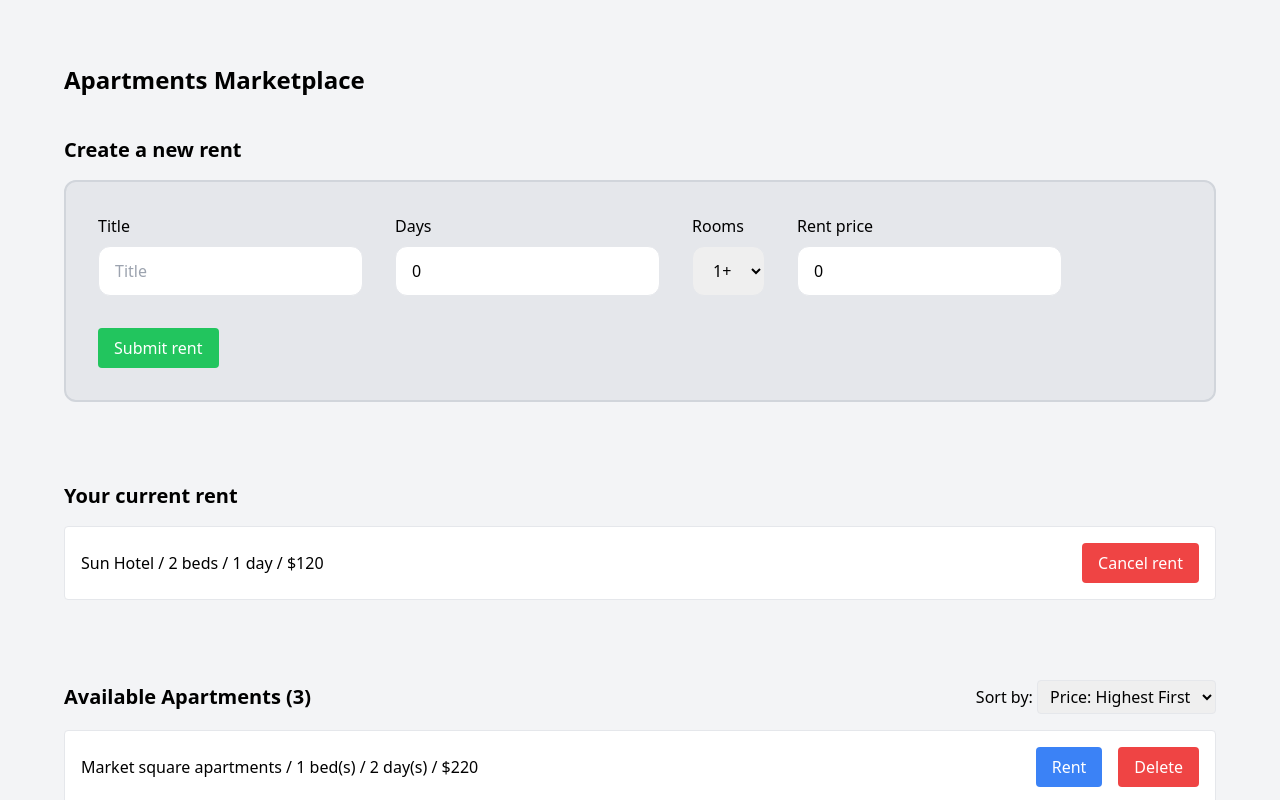
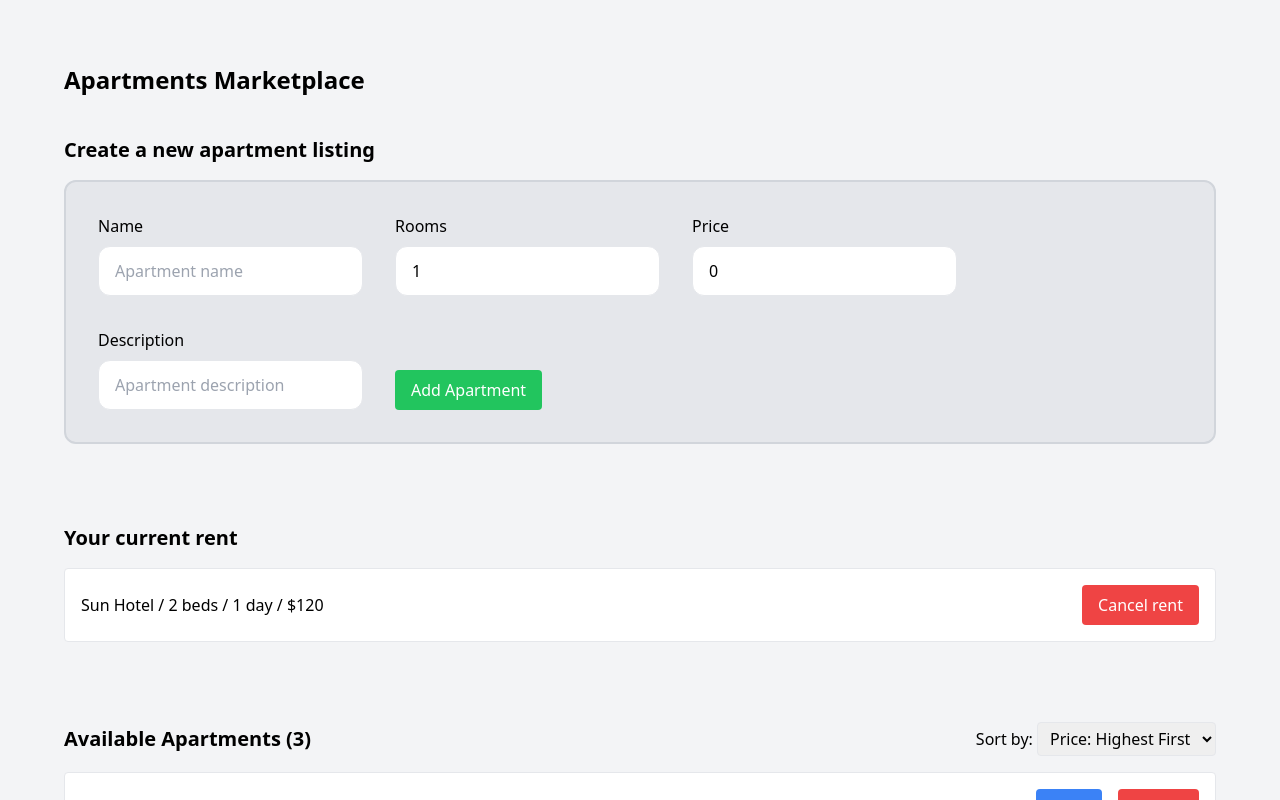
Before and after one commit to Millrocious/ApartmentMarketplace-frontend, a React (Vite) app: page / in a window 1280 px wide. Shown: the top 800 px of the page. Built offline with nearby package versions, Linux system fonts and the light colour scheme; the HTML template or start-up script is replaced by a standard one.

Commit message:
Refactor code and add ApartmentService

```diff
--- a/src/App.tsx
+++ b/src/App.tsx
@@ -1,5 +1,5 @@
 import './assets/global.css'
-import ApartmentPage from "./pages/ApartmentPage/ApartmentPage.tsx";
+import ApartmentPage from "./pages/ApartmentPage.tsx";
 
 function App() {
     return (
--- a/src/pages/ApartmentPage/AvailableApartments.tsx
+++ b/src/features/apartments/components/AvailableApartments.tsx
@@ -1,4 +1,4 @@
-import ApartmentCard from './ApartmentCard';
+import ApartmentCard from './ApartmentCard.tsx';
 
 const apartments = [
     {title: 'Market square apartments', beds: 1, days: 2, price: 220},
--- /dev/null
+++ b/src/features/apartments/components/RentForm.tsx
@@ -0,0 +1,94 @@
+import DefaultInputField from "../../../components/ui/InputField/DefaultInputField/DefaultInputField.tsx";
+import SolidButton from "../../../components/ui/Button/SolidButton/SolidButton.tsx";
+import {useState} from "react";
+import ApartmentService from "../services/ApartmentService.ts";
+import axios from "axios";
+
+const RentForm = () => {
+    const [name, setName] = useState<string>('');
+    const [rooms, setRooms] = useState<number>(1);
+    const [price, setPrice] = useState<number>(0);
+    const [description, setDescription] = useState<string>('');
+    const [error, setError] = useState<string | null>(null);
+    const [success, setSuccess] = useState<boolean>(false);
+
+    const handleSubmit = async (e: React.FormEvent<HTMLFormElement>) => {
+        e.preventDefault();
+        setError(null);
+        setSuccess(false);
+
+        const newApartment = {
+            name,
+            rooms,
+            price,
+            description
+        };
+
+        const validationErrors = ApartmentService.validateApartment(newApartment);
+        if (validationErrors.length > 0) {
+            setError(validationErrors.join(', '));
+            return;
+        }
+
+        try {
+            await ApartmentService.addApartment(newApartment);
+            setSuccess(true);
+            // Reset form
+            setName('');
+            setRooms(1);
+            setPrice(0);
+            setDescription('');
+        } catch (error) {
+            if (axios.isAxiosError(error) && error.response) {
+                setError(error.response.data.message || 'An error occurred while adding the apartment.');
+            } else {
+                setError('An unexpected error occurred.');
+            }
+        }
+    };
+
+    return (
+        <div className="mb-8">
+            <h2 className="text-xl font-semibold mb-4">Create a new apartment listing</h2>
+            <div className="bg-gray-200 border-2 border-gray-300 rounded-xl p-8">
+                <form onSubmit={handleSubmit}>
+                    <div className="flex flex-wrap items-end gap-8">
+                        <DefaultInputField
+                            label="Name"
+                            type="text"
+                            placeholder="Apartment name"
+                            value={name}
+                            onChange={(value) => setName(value)}
+                        />
+                        <DefaultInputField
+                            label="Rooms"
+                            type="number"
+                            placeholder="Number of rooms"
+                            value={rooms}
+                            onChange={(value) => setRooms(Number(value))}
+                        />
+                        <DefaultInputField
+                            label="Price"
+                            type="number"
+                            placeholder="Rent price"
+                            value={price}
+                            onChange={(value) => setPrice(Number(value))}
+                        />
+                        <DefaultInputField
+                            label="Description"
+                            type="text"
+                            placeholder="Apartment description"
+                            value={description}
+                            onChange={(value) => setDescription(value)}
+                        />
+                        <SolidButton text="Add Apartment" type="submit" color="green" />
+                    </div>
+                </form>
+                {error && <p className="text-red-500 mt-4">{error}</p>}
+                {success && <p className="text-green-500 mt-4">Apartment added successfully!</p>}
+            </div>
+        </div>
+    );
+};
+
+export default RentForm;
--- /dev/null
+++ b/src/features/apartments/services/ApartmentService.ts
@@ -0,0 +1,91 @@
+import axios from 'axios';
+import {Apartment} from "../models/Apartment.ts";
+
+const API_URL = 'http://localhost:8000';
+
+export type SortOrder = 'asc' | 'desc';
+
+class ApartmentService {
+    async getApartments(sortBy?: SortOrder, rooms?: number): Promise<Apartment[]> {
+        try {
+            const url = `${API_URL}/apartments`;
+            const params: Record<string, string | number> = {};
+
+            if (sortBy) {
+                params.price = sortBy;
+            }
+            if (rooms) {
+                params.rooms = rooms;
+            }
+
+            const response = await axios.get(url, { params } );
+            return response.data;
+        } catch (error) {
+            console.error('Error fetching apartments:', error);
+            throw error;
+        }
+    }
+
+    async getApartmentById(id: string): Promise<Apartment> {
+        try {
+            const response = await axios.get(`${API_URL}/apartments/${id}`);
+            return response.data;
+        } catch (error) {
+            console.error(`Error fetching apartment with id ${id}:`, error);
+            throw error;
+        }
+    }
+
+    async addApartment(apartment: Omit<Apartment, 'id'>): Promise<Apartment> {
+        try {
+            const response = await axios.post(`${API_URL}/apartments`, apartment);
+            return response.data;
+        } catch (error) {
+            console.error('Error adding apartment:', error);
+            throw error;
+        }
+    }
+
+    async deleteApartment(id: string): Promise<void> {
+        try {
+            await axios.delete(`${API_URL}/apartments/${id}`);
+        } catch (error) {
+            console.error(`Error deleting apartment with id ${id}:`, error);
+            throw error;
+        }
+    }
+
+    async updateApartment(id: string, apartment: Omit<Apartment, 'id'>): Promise<Apartment> {
+        try {
+            const response = await axios.put(`${API_URL}/apartments/${id}`, apartment);
+            return response.data;
+        } catch (error) {
+            console.error(`Error updating apartment with id ${id}:`, error);
+            throw error;
+        }
+    }
+
+    validateApartment(apartment: Omit<Apartment, 'id'>): string[] {
+        const errors: string[] = [];
+
+        if (!apartment.name.trim()) {
+            errors.push("Apartment name can't be empty");
+        }
+        if (apartment.name.length > 99) {
+            errors.push("Apartment name can't be longer than 99 characters");
+        }
+        if (apartment.rooms <= 0 || !Number.isInteger(apartment.rooms)) {
+            errors.push("Number of rooms must be a positive integer");
+        }
+        if (apartment.price <= 0) {
+            errors.push("Price must be greater than 0");
+        }
+        if (apartment.description && apartment.description.length > 999) {
+            errors.push("Description can't be longer than 999 characters");
+        }
+
+        return errors;
+    }
+}
+
+export default new ApartmentService();
--- a/src/pages/ApartmentPage/ApartmentPage.tsx
+++ b/src/pages/ApartmentPage.tsx
@@ -1,6 +1,6 @@
-import AvailableApartments from "./AvailableApartments.tsx";
-import RentForm from "./RentForm.tsx";
-import CurrentRent from "./CurrentRent.tsx";
+import AvailableApartments from "../features/apartments/components/AvailableApartments.tsx";
+import RentForm from "../features/apartments/components/RentForm.tsx";
+import CurrentRent from "../features/apartments/components/CurrentRent.tsx";
 
 const ApartmentPage = () => {
     return (
--- a/src/pages/ApartmentPage/RentForm.tsx
+++ /dev/null
@@ -1,66 +0,0 @@
-import DefaultInputField from "../../components/common/InputField/DefaultInputField/DefaultInputField.tsx";
-import SolidButton from "../../components/common/Button/SolidButton/SolidButton.tsx";
-import {useState} from "react";
-import DefaultSelectField from "../../components/common/SeletField/DefaultSeceltField/DefaultSelectField.tsx";
-
-const RentForm = () => {
-    const [title, setTitle] = useState<string>('');
-    const [days, setDays] = useState<number>(0);
-    const [rooms, setRooms] = useState<string>('1+');
-    const [rentPrice, setRentPrice] = useState<number>(0);
-
-    const handleSubmit = () => {
-        console.log({ title, days, rooms, rentPrice });
-        setTitle('');
-        setDays(0);
-        setRooms('1+');
-        setRentPrice(0);
-    };
-
-    return (
-        <div className="mb-8">
-            <h2 className="text-xl font-semibold mb-4">Create a new rent</h2>
-            <div className="bg-gray-200 border-2 border-gray-300 rounded-xl p-8">
-                <form onSubmit={handleSubmit}>
-                    <div className="flex flex-wrap items-end gap-8">
-                        <DefaultInputField
-                            label="Title"
-                            type="text"
-                            placeholder="Title"
-                            value={title}
-                            onChange={(value) => setTitle(value)}
-                        />
-                        <DefaultInputField
-                            label="Days"
-                            type="number"
-                            placeholder="Days"
-                            value={days}
-                            onChange={(value) => setDays(Number(value))}
-                        />
-                        <DefaultSelectField
-                            label="Rooms"
-                            options={[
-                                { value: '1+', label: '1+' },
-                                { value: '2+', label: '2+' },
-                                { value: '3+', label: '3+' },
-                                { value: '4+', label: '4+' },
-                            ]}
-                            value={rooms}
-                            onChange={setRooms}
-                        />
-                        <DefaultInputField
-                            label="Rent price"
-                            type="number"
-                            placeholder="Rent Price"
-                            value={rentPrice}
-                            onChange={(value) => setRentPrice(Number(value))}
-                        />
-                        <SolidButton text="Submit rent" onClick={handleSubmit} color="green" />
-                    </div>
-                </form>
-            </div>
-        </div>
-    );
-};
-
-export default RentForm;
```
Also changed, not shown: src/features/apartments/models/Apartment.ts (added, +7 -0 lines), src/components/ui/Button/SolidButton/SolidButton.tsx (renamed from src/components/common/Button/SolidButton/SolidButton.tsx), src/components/ui/InputField/DefaultInputField/DefaultInputField.tsx (renamed from src/components/common/InputField/DefaultInputField/DefaultInputField.tsx), src/components/ui/SeletField/DefaultSeceltField/DefaultSelectField.tsx (renamed from src/components/common/SeletField/DefaultSeceltField/DefaultSelectField.tsx), src/features/apartments/components/ApartmentCard.tsx (renamed from src/pages/ApartmentPage/ApartmentCard.tsx), src/features/apartments/components/CurrentRent.tsx (renamed from src/pages/ApartmentPage/CurrentRent.tsx).
